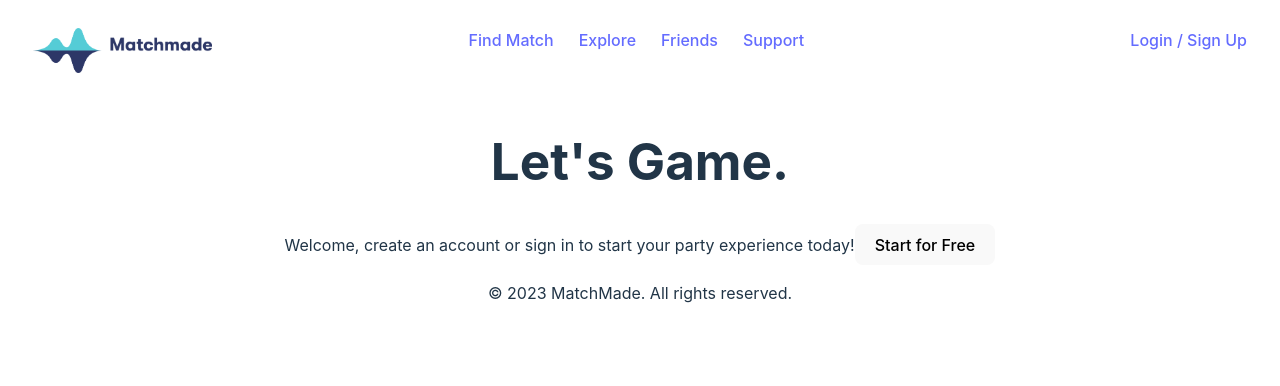
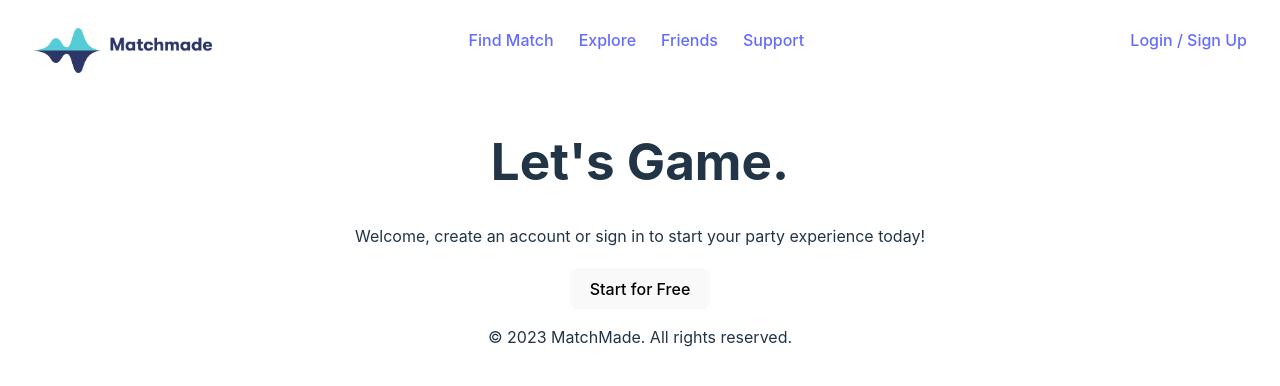
Before and after one commit to paul-nguyen-1/MatchMade, a React (Vite) app: page / in a window 1280 px wide. Shown: the top 386 px of the page. Built offline with nearby package versions, Linux system fonts and the light colour scheme; no server answers.

Commit message:
small styling updates

```diff
--- a/src/main.tsx
+++ b/src/main.tsx
@@ -7,6 +7,7 @@ import ErrorPage from './static/ErrorPage.tsx';
 import Contact from './routes/Contact.tsx';
 import Home from './routes/Home.tsx';
 import Signup from './routes/Signup.tsx';
+import Match from './routes/Match.tsx';
 
 const router = createBrowserRouter([
   {
@@ -24,6 +25,10 @@ const router = createBrowserRouter([
         element: <Contact />,
       },
       {
+        path: "/match",
+        element: <Match />,
+      },
+      {
         path: "/account-authentication",
         element: <Signup />,
       },
--- a/src/routes/Home.tsx
+++ b/src/routes/Home.tsx
@@ -1,15 +1,14 @@
 import { Link } from 'react-router-dom'
-import supabase from '../config/supabaseClient'
+import './styles/Home.scss'
 
 function Home() {
-  console.log(supabase)
   return (
-    <div>
-        <h1>Let's Game.</h1>
-        <span>Welcome, create an account or sign in to start your party experience today!</span>
-        <Link to="/account-authentication">
+    <div className='home'>
+      <h1>Let's Game.</h1>
+      <span>Welcome, create an account or sign in to start your party experience today!</span>
+      <Link to="/account-authentication" className='authentication'>
         <button>Start for Free</button>
-        </Link>
+      </Link>
     </div>
   )
 }
--- /dev/null
+++ b/src/routes/Match.tsx
@@ -0,0 +1,7 @@
+function Match() {
+  return (
+    <div>Match</div>
+  )
+}
+
+export default Match
--- /dev/null
+++ b/src/routes/styles/Home.scss
@@ -0,0 +1,8 @@
+.home{
+    display: flex;
+    flex-flow: column wrap;
+
+    .authentication{
+        padding-top: 20px;
+    }
+}
--- a/src/static/ErrorPage.tsx
+++ b/src/static/ErrorPage.tsx
@@ -1,7 +1,6 @@
-import { useNavigate, useLocation } from "react-router-dom";
+import { useLocation, Link } from "react-router-dom";
 
 export default function ErrorPage() {
-  const navigate = useNavigate();
   const location = useLocation();
   const error = location.state && location.state.error;
 
@@ -12,9 +11,7 @@ export default function ErrorPage() {
       <p>
         <i>{error ? error.statusText || error.message : "Unknown error"}</i>
       </p>
-      <a onClick={() => navigate("/")}>
-        <span>Back to home</span>
-      </a>
+      <Link to="/">Back to Home</Link>
     </div>
   );
 }
--- a/src/utils/utils.tsx
+++ b/src/utils/utils.tsx
@@ -11,23 +11,17 @@ export const useAuth = () => {
         const checkSession = async () => {
             const { data: { session } } = await supabase.auth.getSession();
             setSession(session);
-            if (session) {
-                navigate('/');
-            }
+            session ? navigate('/') : null;
         };
 
         const handleAuthChange = (_event: any, session: SetStateAction<Session | null>) => {
             setSession(session);
-            if (session) {
-                navigate('/');
-            }
+            session ? navigate('/') : null;
         };
 
         const { data: { subscription } } = supabase.auth.onAuthStateChange(handleAuthChange);
         checkSession();
-        if (session) {
-            navigate('/');
-        }
+        session ? navigate('/') : null;
         return () => subscription.unsubscribe();
     }, [navigate]);
 
```
